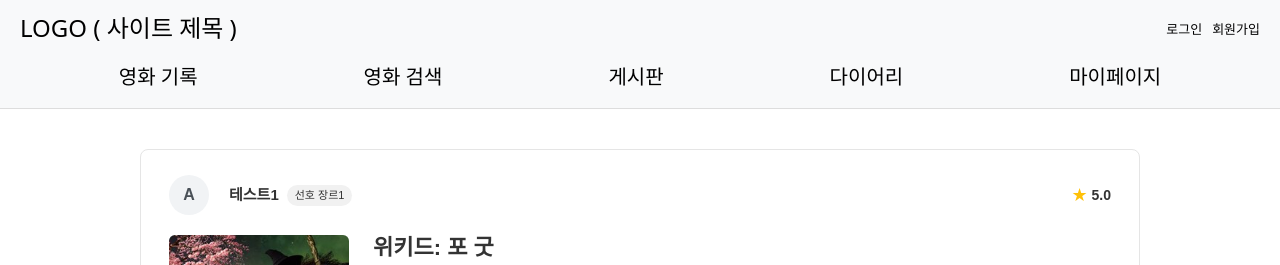
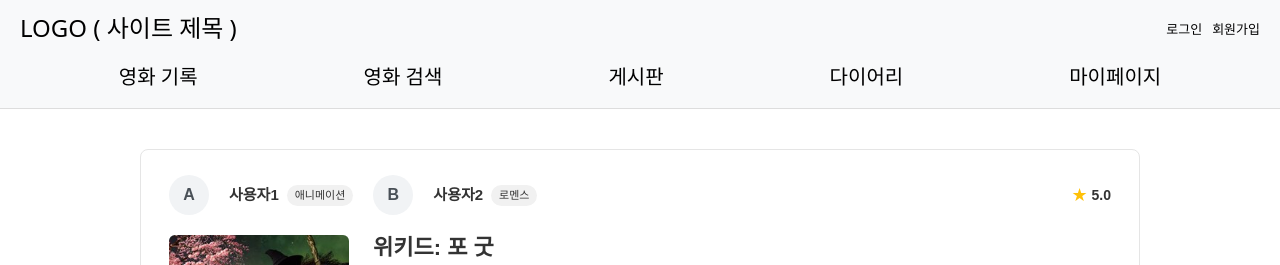
Before and after one commit to ICT-4-A/Frontend, a React (Create React App) app: page /movielog/detail in a window 1280 px wide. Shown: the top 265 px of the page. Built offline with nearby package versions, Linux system fonts and the light colour scheme.

Commit message:
feat#60 : 공동 작업자 이름 추가

```diff
--- a/src/contents/Movie/MovieDetail.tsx
+++ b/src/contents/Movie/MovieDetail.tsx
@@ -12,8 +12,13 @@ const MovieDetail: React.FC = () => {
           <div className="movieDetail-user">
             <div className="movieDetail-user-avatar">A</div>
             <div className="movieDetail-user-info">
-              <div className="movieDetail-user-name">테스트1</div>
-              <span className="movieDetail-tag">선호 장르1</span>
+              <div className="movieDetail-user-name">사용자1</div>
+              <span className="movieDetail-tag">애니메이션</span>
+            </div>
+            <div className="movieDetail-user-avatar">B</div>
+            <div className="movieDetail-user-info">
+              <div className="movieDetail-user-name">사용자2</div>
+              <span className="movieDetail-tag">로멘스</span>
             </div>
           </div>
 
@@ -44,8 +49,9 @@ const MovieDetail: React.FC = () => {
               최고의 명작! 시간 가는 줄 모르고 봤어요
             </div>
             <p className="movieDetail-reviewText">
-              개인적으로 위키드 캐릭터들의 매력은 잊고 살다가 히스토리에서 나온다고 생각해서
-              아리아나 그란데의 어딘지 모르게 어설픈 글리크 연기가 꽤나 매력적으로 느껴졌다...
+              개인적으로 위키드 캐릭터들의 매력은 잊고 살다가 히스토리에서
+              나온다고 생각해서 아리아나 그란데의 어딘지 모르게 어설픈 글리크
+              연기가 꽤나 매력적으로 느껴졌다...
             </p>
 
             {/* 좋아요/댓글/조회수 영역 */}
@@ -79,7 +85,8 @@ const MovieDetail: React.FC = () => {
             </div>
           </div>
           <p className="comment-text">
-            와 이런 사연이 있는 줄은 또 몰랐네요 ㅎㅎ 의도된 오마주였다니... 좋은 정보 감사합니다!
+            와 이런 사연이 있는 줄은 또 몰랐네요 ㅎㅎ 의도된 오마주였다니...
+            좋은 정보 감사합니다!
           </p>
         </div>
 
@@ -98,10 +105,7 @@ const MovieDetail: React.FC = () => {
 
       {/* 댓글 입력 영역 */}
       <section className="movieDetail-commentForm">
-        <textarea
-          className="comment-input"
-          placeholder="댓글을 남겨보세요"
-        />
+        <textarea className="comment-input" placeholder="댓글을 남겨보세요" />
         <button className="comment-submit">등록</button>
       </section>
     </div>
--- a/src/contents/Movie/MovieDetail2.tsx
+++ b/src/contents/Movie/MovieDetail2.tsx
@@ -12,8 +12,16 @@ const MovieDetail: React.FC = () => {
           <div className="movieDetail-user">
             <div className="movieDetail-user-avatar">A</div>
             <div className="movieDetail-user-info">
-              <div className="movieDetail-user-name">테스트1</div>
-              <span className="movieDetail-tag">선호 장르1</span>
+              <div className="movieDetail-user-name">사용자1</div>
+              <span className="movieDetail-tag">액션</span>
+            </div>
+          </div>
+
+          <div className="movieDetail-user">
+            <div className="movieDetail-user-avatar">B</div>
+            <div className="movieDetail-user-info">
+              <div className="movieDetail-user-name">사용자2</div>
+              <span className="movieDetail-tag">판타지</span>
             </div>
           </div>
 
@@ -44,9 +52,11 @@ const MovieDetail: React.FC = () => {
               뜨거운 안녕의 끝에서 열렬한 환영의 시작으로
             </div>
             <p className="movieDetail-reviewText">
-             Exciting, entertaining, and emotionally impactful, Avengers: Endgame does whatever it takes
-             to deliver a satisfying finale to Marvel's epic Infinity Saga.
-             흥미진진하고 감동적이다. 어벤져스: 엔드게임은 마블의 기념비적인 인피니티 사가를 훌륭하게 마무리짓기 위해 모든 것을 걸었다.
+              Exciting, entertaining, and emotionally impactful, Avengers:
+              Endgame does whatever it takes to deliver a satisfying finale to
+              Marvel's epic Infinity Saga. 흥미진진하고 감동적이다. 어벤져스:
+              엔드게임은 마블의 기념비적인 인피니티 사가를 훌륭하게 마무리짓기
+              위해 모든 것을 걸었다.
             </p>
 
             {/* 좋아요/댓글/조회수 영역 */}
@@ -80,7 +90,8 @@ const MovieDetail: React.FC = () => {
             </div>
           </div>
           <p className="comment-text">
-            엔드게임은 마블의 기념비적인 인피니티 사가를 훌륭하게 마무리짓기 위해 모든 것을 걸었다.
+            엔드게임은 마블의 기념비적인 인피니티 사가를 훌륭하게 마무리짓기
+            위해 모든 것을 걸었다.
           </p>
         </div>
 
@@ -99,10 +110,7 @@ const MovieDetail: React.FC = () => {
 
       {/* 댓글 입력 영역 */}
       <section className="movieDetail-commentForm">
-        <textarea
-          className="comment-input"
-          placeholder="댓글을 남겨보세요"
-        />
+        <textarea className="comment-input" placeholder="댓글을 남겨보세요" />
         <button className="comment-submit">등록</button>
       </section>
     </div>
--- a/src/contents/Movie/MovieInfo.tsx
+++ b/src/contents/Movie/MovieInfo.tsx
@@ -101,12 +101,20 @@ const MovieInfo: React.FC = () => {
           <div className="movieinfo-review-list">
             <div className="movieinfo-review-card">
               <div className="review-header">
-                <div className="review-avatar">👤</div>
+                <div className="review-avatar">A</div>
                 <div>
                   <div className="review-name">
-                    <Link to="/movielog/detail2">테스트 1</Link>
+                    <Link to="/movielog/detail2">사용자 1</Link>
                   </div>
-                  <div className="review-tag">선호 장르1</div>
+                  <div className="review-tag">액션</div>
+                </div>
+
+                <div className="review-avatar">B</div>
+                <div>
+                  <div className="review-name">
+                    <Link to="/movielog/detail2">사용자 2</Link>
+                  </div>
+                  <div className="review-tag">판타지</div>
                 </div>
               </div>
               <p className="review-text">
--- a/src/contents/Movie/MovieMain.tsx
+++ b/src/contents/Movie/MovieMain.tsx
@@ -93,8 +93,13 @@ const MovieLog = () => {
                 <div className="movieDetail-user">
                   <div className="movieDetail-user-avatar">A</div>
                   <div className="movieDetail-user-info">
-                    <div className="movieDetail-user-name">테스트1</div>
+                    <div className="movieDetail-user-name">사용자1</div>
                     <span className="movieDetail-tag">애니메이션</span>
+                  </div>
+                  <div className="movieDetail-user-avatar">B</div>
+                  <div className="movieDetail-user-info">
+                    <div className="movieDetail-user-name">사용자2</div>
+                    <span className="movieDetail-tag">로멘스</span>
                   </div>
                 </div>
 
```
